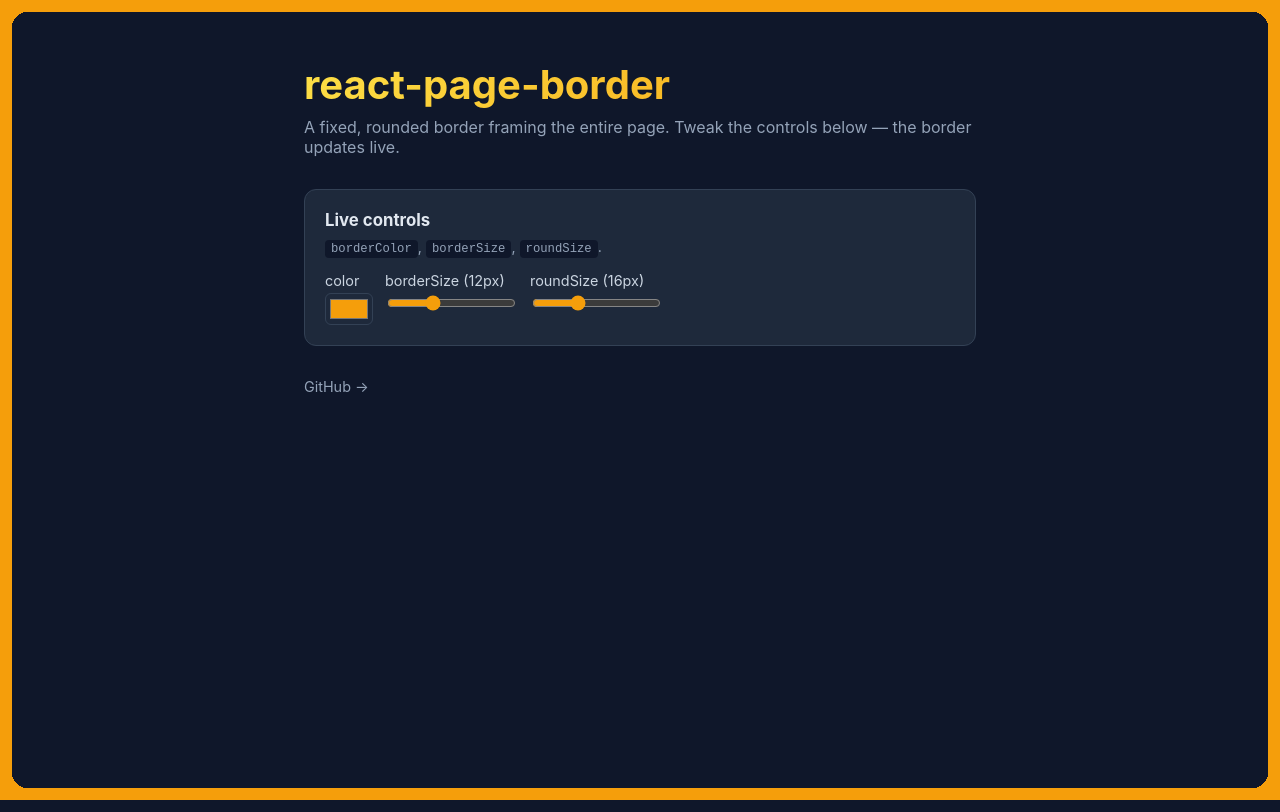
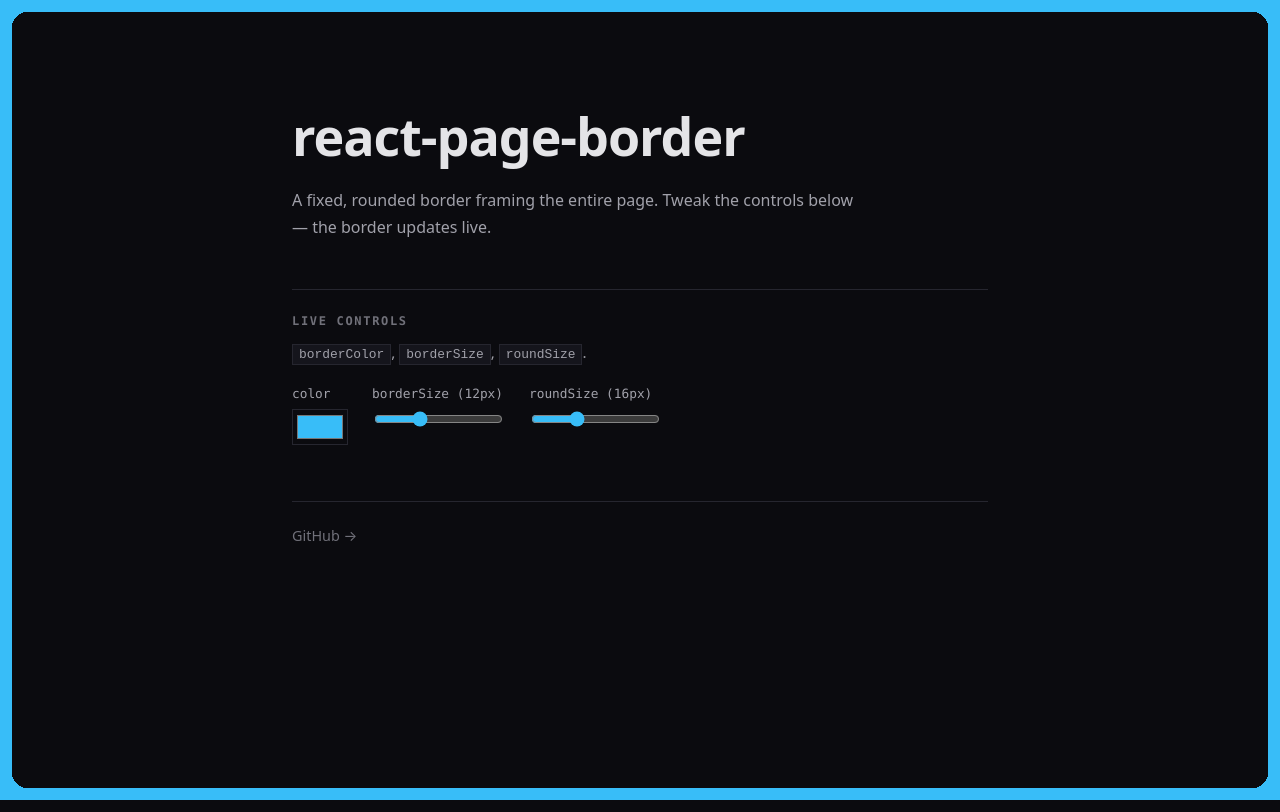
Before and after one commit to piro0919/react-page-border, a Next.js app: page / in a window 1280 px wide. Built offline with nearby package versions, Linux system fonts and the light colour scheme.

Commit message:
feat(demo): drop the cards and match the OGP palette

```diff
--- a/src/app/globals.css
+++ b/src/app/globals.css
@@ -1,3 +1,14 @@
+/* 地と差し色は OGP と揃える。1枚絵とページで色が違うと別物に見える */
+:root {
+  --bg: #0b0b0f;
+  --panel: #15151c;
+  --line: #26262f;
+  --fg: #e4e4e7;
+  --muted: #a1a1aa;
+  --dim: #71717a;
+  --accent: #38bdf8;
+}
+
 * {
   box-sizing: border-box;
 }
@@ -6,94 +17,115 @@ html,
 body {
   margin: 0;
   padding: 0;
+  min-height: 100vh;
+  background: var(--bg);
+  color: var(--fg);
   font-family:
-    -apple-system, BlinkMacSystemFont, "Segoe UI", Roboto, Oxygen, Ubuntu, Cantarell, sans-serif;
-  background: #0f172a;
-  color: #e2e8f0;
-  min-height: 100vh;
+    ui-sans-serif,
+    system-ui,
+    -apple-system,
+    "Segoe UI",
+    Roboto,
+    "Helvetica Neue",
+    sans-serif;
+  -webkit-font-smoothing: antialiased;
+}
+
+::selection {
+  background: color-mix(in srgb, var(--accent) 35%, transparent);
 }
 
 .container {
-  max-width: 720px;
+  max-width: 760px;
   margin: 0 auto;
-  padding: 48px 24px;
+  padding: 88px 32px 72px;
 }
 
 .title {
-  font-size: 2.5rem;
-  margin: 0 0 8px;
-  background: linear-gradient(135deg, #fde047, #f59e0b);
-  -webkit-background-clip: text;
-  background-clip: text;
-  color: transparent;
+  margin: 0;
+  font-size: clamp(2.25rem, 6vw, 3.25rem);
+  font-weight: 700;
+  letter-spacing: -0.02em;
 }
 
 .subtitle {
-  color: #94a3b8;
-  margin: 0 0 32px;
+  max-width: 36em;
+  margin: 16px 0 0;
+  color: var(--muted);
+  line-height: 1.7;
 }
 
+/* 角丸のカードを積まない。枠はページの縁が担っている */
 .section {
-  background: #1e293b;
-  border: 1px solid #334155;
-  border-radius: 12px;
-  padding: 20px;
-  margin-bottom: 16px;
+  margin: 48px 0 0;
+  padding-top: 24px;
+  border-top: 1px solid var(--line);
 }
 
 .section h2 {
-  margin: 0 0 8px;
-  font-size: 1.05rem;
+  margin: 0;
+  color: var(--dim);
+  font-family: ui-monospace, SFMono-Regular, Menlo, monospace;
+  font-size: 0.75rem;
+  font-weight: 600;
+  letter-spacing: 0.14em;
+  text-transform: uppercase;
 }
 
 .section p {
-  margin: 0 0 16px;
-  color: #94a3b8;
-  font-size: 0.9rem;
+  margin: 12px 0 20px;
+  color: var(--muted);
+  font-size: 0.95rem;
+  line-height: 1.7;
 }
 
 .controls {
   display: flex;
-  gap: 12px;
   flex-wrap: wrap;
+  gap: 24px;
   font-size: 0.9rem;
 }
 
 .controls label {
   display: flex;
   flex-direction: column;
-  gap: 4px;
-  color: #cbd5e1;
+  gap: 8px;
+  color: var(--muted);
+  font-family: ui-monospace, SFMono-Regular, Menlo, monospace;
+  font-size: 0.8rem;
 }
 
 .controls input[type="color"] {
-  width: 48px;
-  height: 32px;
-  border: 1px solid #334155;
-  border-radius: 6px;
+  width: 56px;
+  height: 36px;
+  border: 1px solid var(--line);
   background: transparent;
   cursor: pointer;
 }
 
 .controls input[type="range"] {
-  accent-color: #f59e0b;
+  accent-color: var(--accent);
 }
 
 .github-link {
   display: inline-block;
-  margin-top: 16px;
-  color: #94a3b8;
+  width: 100%;
+  margin-top: 56px;
+  padding-top: 24px;
+  border-top: 1px solid var(--line);
+  color: var(--dim);
+  font-size: 0.9rem;
   text-decoration: none;
-  font-size: 0.9rem;
+  transition: color 0.2s;
 }
 
 .github-link:hover {
-  color: #e2e8f0;
+  color: var(--accent);
 }
 
 code {
-  background: #0f172a;
   padding: 2px 6px;
-  border-radius: 4px;
+  border: 1px solid var(--line);
+  background: var(--panel);
   font-size: 0.85em;
 }
--- a/src/app/page.tsx
+++ b/src/app/page.tsx
@@ -4,7 +4,7 @@ import { useState } from "react";
 import { PageBorder } from "@/components/PageBorder";
 
 export default function Home() {
-  const [borderColor, setBorderColor] = useState("#f59e0b");
+  const [borderColor, setBorderColor] = useState("#38bdf8");
   const [borderSize, setBorderSize] = useState(12);
   const [roundSize, setRoundSize] = useState(16);
 
```
